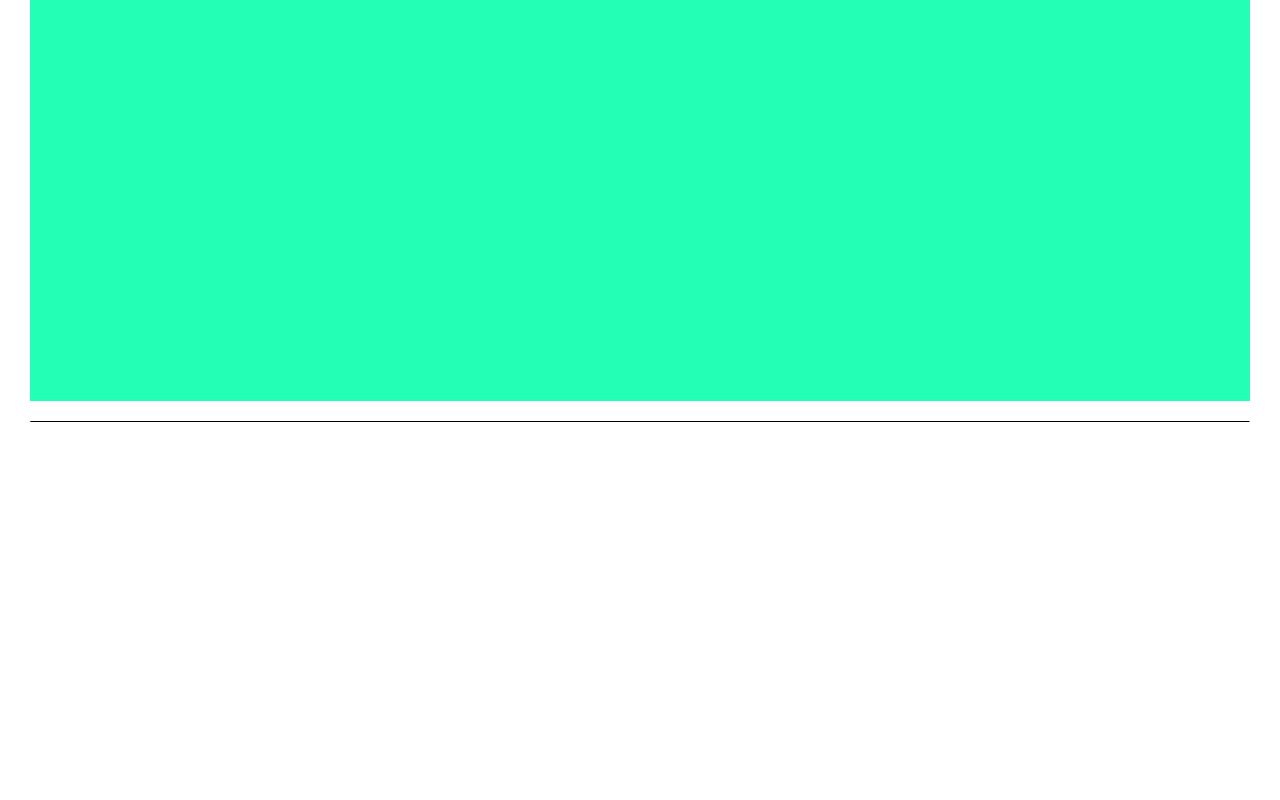
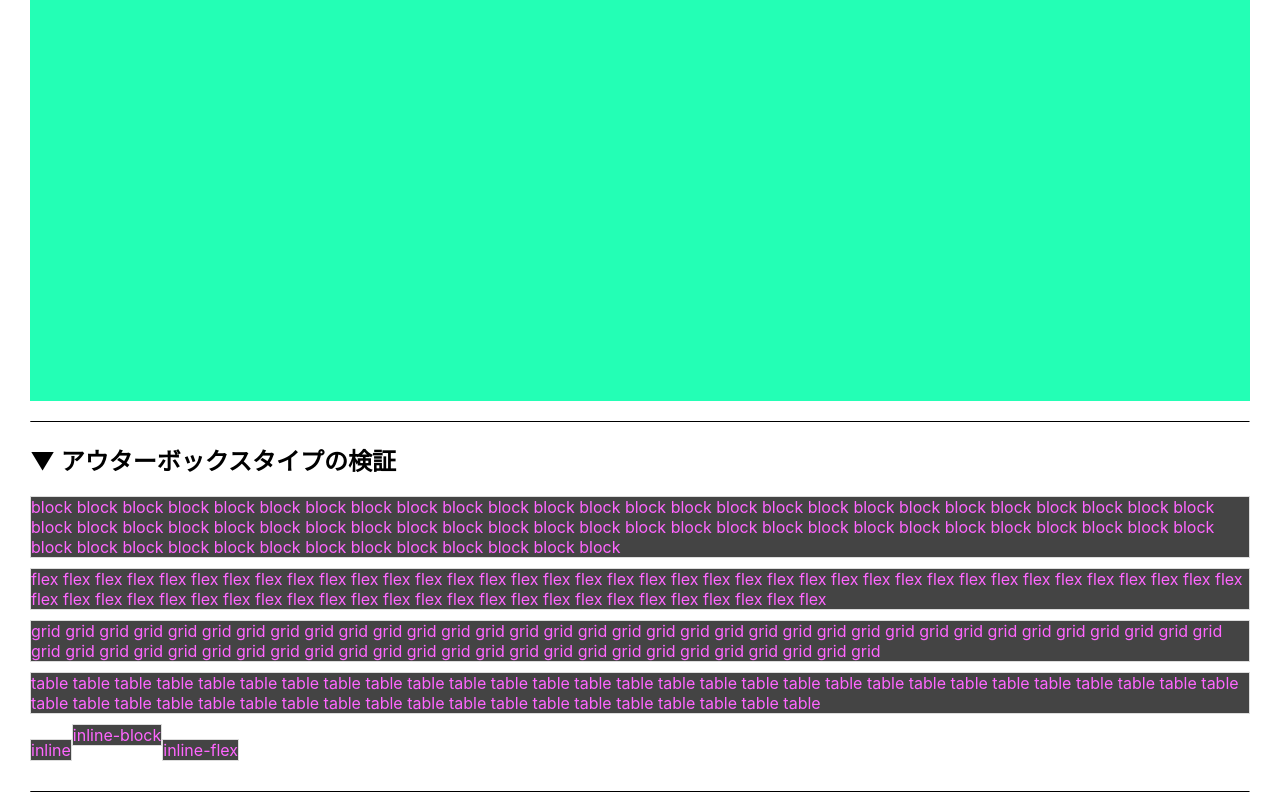
Before and after one commit to 02kK/nextjs-chaotic-playground, a Next.js app: page /playground/style in a window 1280 px wide. Shown: the part 3423-4223 px from the top of the page. Before the commit the page ends 3885 px from the top, so only its background shows below. Built offline with nearby package versions, Linux system fonts and the light colour scheme.

Commit message:
アウターディスプレイタイプ＝ブロックの要素のオーバーフロー検証

```diff
--- a/src/pages/playground/style.tsx
+++ b/src/pages/playground/style.tsx
@@ -105,6 +105,42 @@ const Style = () => {
           <div className="sticky-outer"></div>
           <div className="footer">&copy; Sample Sapmple Corporation</div>
         </SDiv4>
+        <SDivider />
+        <SDiv5>
+          <h2>▼ アウターボックスタイプの検証</h2>
+          <div className="block">
+            block block block block block block block block block block block
+            block block block block block block block block block block block
+            block block block block block block block block block block block
+            block block block block block block block block block block block
+            block block block block block block block block block block block
+            block block block block block block block block block block
+          </div>
+          <div className="flex">
+            flex flex flex flex flex flex flex flex flex flex flex flex flex
+            flex flex flex flex flex flex flex flex flex flex flex flex flex
+            flex flex flex flex flex flex flex flex flex flex flex flex flex
+            flex flex flex flex flex flex flex flex flex flex flex flex flex
+            flex flex flex flex flex flex flex flex flex flex flex{" "}
+          </div>
+          <div className="grid">
+            grid grid grid grid grid grid grid grid grid grid grid grid grid
+            grid grid grid grid grid grid grid grid grid grid grid grid grid
+            grid grid grid grid grid grid grid grid grid grid grid grid grid
+            grid grid grid grid grid grid grid grid grid grid grid grid grid
+            grid grid grid grid grid grid grid grid
+          </div>
+          <div className="table">
+            table table table table table table table table table table table
+            table table table table table table table table table table table
+            table table table table table table table table table table table
+            table table table table table table table table table table table
+            table table table table
+          </div>
+          <div className="inline">inline</div>
+          <div className="inline-block">inline-block</div>
+          <div className="inline-flex">inline-flex</div>
+        </SDiv5>
         <SDivider />
       </>
     </StyledPGContainer>
@@ -338,4 +374,36 @@ const SDiv4 = styled.div`
   }
 `;
 
+const SDiv5 = styled.div`
+  div {
+    margin-bottom: 10px;
+    border: 1px solid #ddd;
+    background-color: #444;
+    color: #f6f;
+    overflow: hidden;
+    text-overflow: ellipsis;
+  }
+  .block {
+    display: block;
+  }
+  .flex {
+    display: flex;
+  }
+  .grid {
+    display: grid;
+  }
+  .table {
+    display: table;
+  }
+  .inline {
+    display: inline;
+  }
+  .inline-block {
+    display: inline-block;
+  }
+  .inline-flex {
+    display: inline-flex;
+  }
+`;
+
 export default Style;
```
